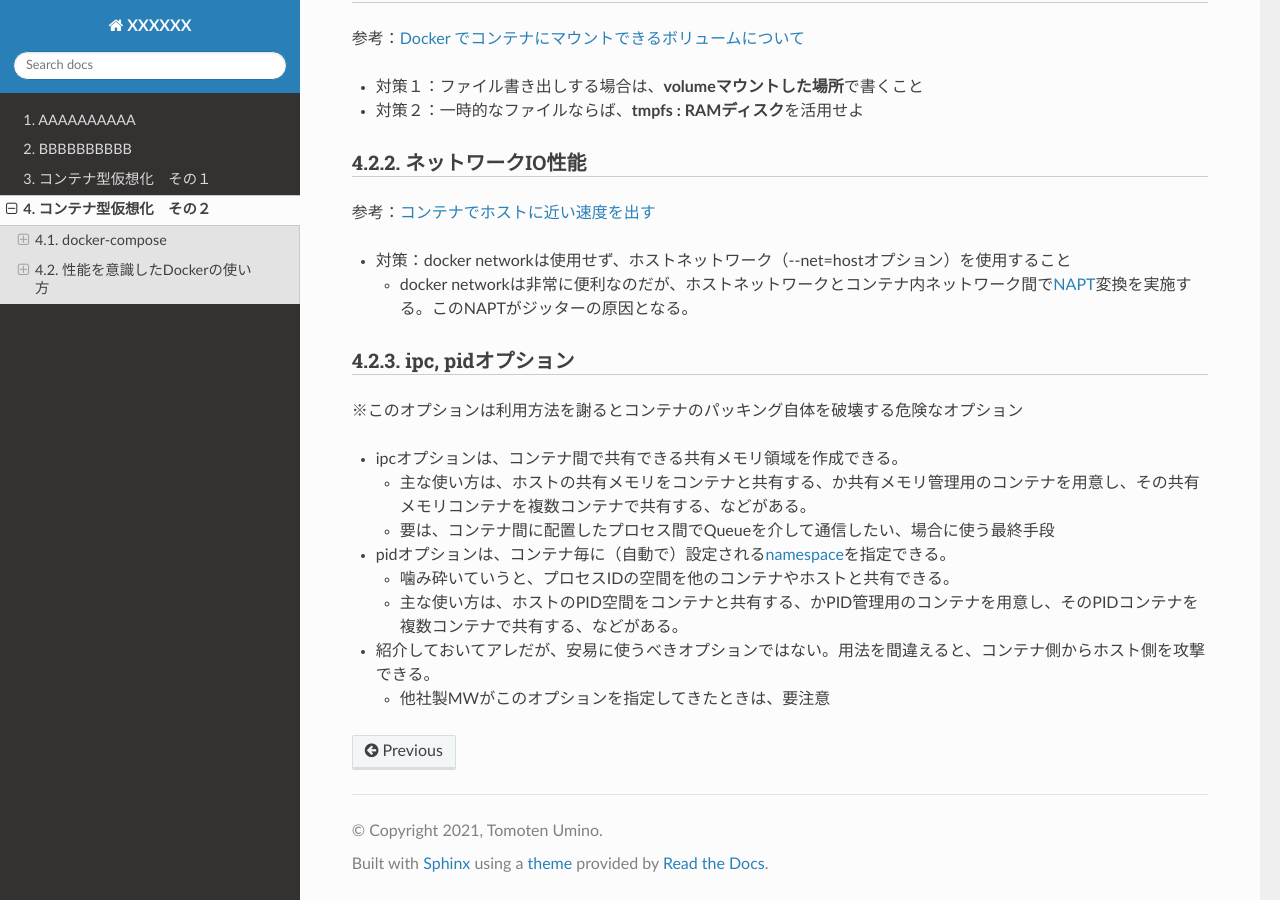
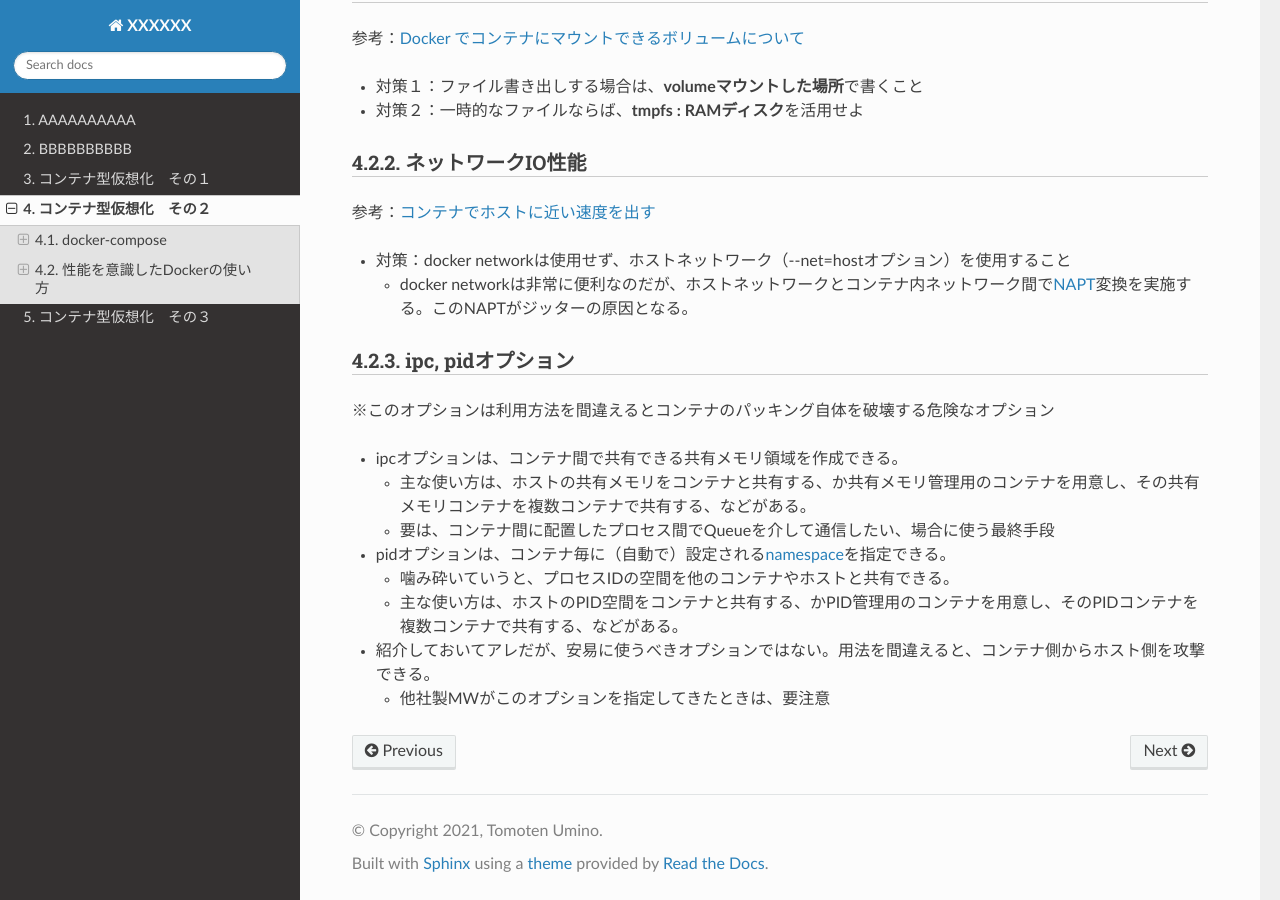
Before and after one commit to tomoten-umino/my-sphinx-template, a Sphinx documentation site: the page built from source/contents/container/container2.md, in a window 1280 px wide and 900 px high, scrolled down 3862 px. Built offline with Sphinx 7.4.7 and the Read the Docs theme 2.0.0, drawn with Linux system fonts in a browser that asks for light colours; part of the change alters nothing that is shown.

Commit message:
Add container3 first

```diff
--- a/source/contents/container/container2.md
+++ b/source/contents/container/container2.md
@@ -167,7 +167,7 @@ networks:
    - docker networkは非常に便利なのだが、ホストネットワークとコンテナ内ネットワーク間で[NAPT](https://e-words.jp/w/NAPT.html)変換を実施する。このNAPTがジッターの原因となる。
 
 ### ipc, pidオプション
-※このオプションは利用方法を謝るとコンテナのパッキング自体を破壊する危険なオプション
+※このオプションは利用方法を間違えるとコンテナのパッキング自体を破壊する危険なオプション
 
 - ipcオプションは、コンテナ間で共有できる共有メモリ領域を作成できる。
     - 主な使い方は、ホストの共有メモリをコンテナと共有する、か共有メモリ管理用のコンテナを用意し、その共有メモリコンテナを複数コンテナで共有する、などがある。
--- /dev/null
+++ b/source/contents/container/container3.md
@@ -0,0 +1,10 @@
+# コンテナ型仮想化　その３
+## コンテナ適用で導入した技術の紹介
+### keepalived + noVNC
+- 従来システムの制御画面の冗長化は、筐体に備え付けの2つの画面に同じGUI画面を描画した状態で「制御権」を取得して、どちらかしか制御できない状態を作り出していた。
+- 今回のシステムは、「制御画面はどの端末からでも表示＆操作できる」ことを売りにしているため、そもそも備え付けに画面に描画する手法事態が適した方式ではなくなった。
+- そのため、
+    - 「制御画面はどの端末からでも表示＆操作できる」ことを実現するための手段としてnoVNCを採用した。
+    - webシステムなどのサーバ冗長化の手段として、有名なRHEL7(CentOS7)でも利用できる[keepalived](https://christina04.hatenablog.com/entry/keepalived-vip)を採用した。
+
+![keepalived-novnc](./images/KeepAlived-noVNC.png)
```
Also changed, not shown: source/contents/container/images/KeepAlived-noVNC.png (added).
